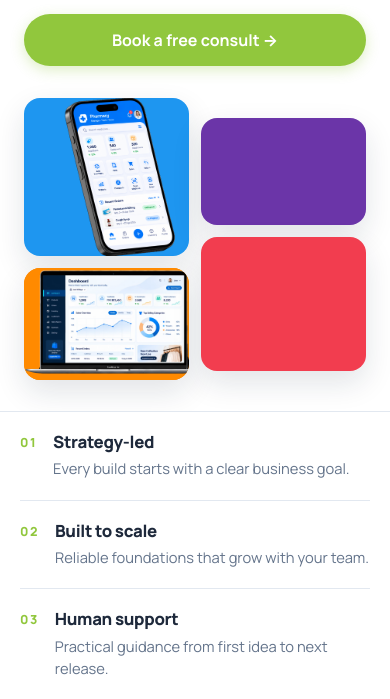
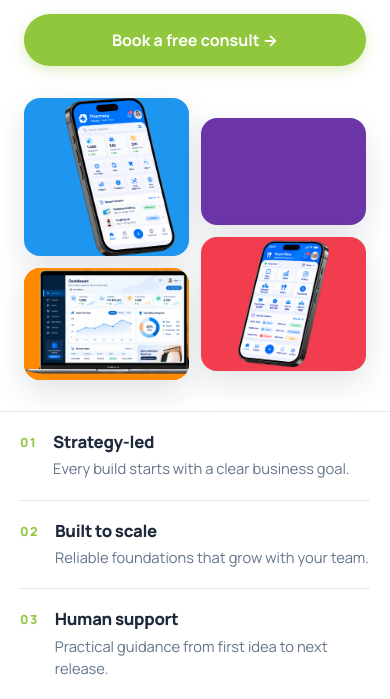
Before and after one commit to sheerazahmed3/factor-2-theme, a WordPress theme: template front-page.php in a window 390 px wide. Shown: the part 405-1104 px from the top of the page. Run offline with PHP 8.4 and a stand-in for WordPress, Linux system fonts and the light colour scheme; the site name, menu and one post (Sample post) are stand-ins, and other content is empty; some libraries are stand-ins or nearby versions.

Commit message:
Add phone image to red hero tile
- Add mockup-4.png (restaurant app phone, transparent background) to the red tile
- Show red tile image whole on the tile (object-fit: contain)

Co-Authored-By: Claude Sonnet 5.5 <noreply@anthropic.com>

```diff
--- a/front-page.php
+++ b/front-page.php
@@ -62,7 +62,9 @@ get_header();
 					</div>
 					<div class="hero__col hero__col--offset">
 						<figure class="hero__tile hero__tile--purple"></figure>
-						<figure class="hero__tile hero__tile--red"></figure>
+						<figure class="hero__tile hero__tile--red">
+							<img src="<?php echo esc_url( $hero_img . 'mockup-4.png' ); ?>" alt="<?php esc_attr_e( 'Restaurant management app on a phone', 'factor-2' ); ?>" width="792" height="645" decoding="async">
+						</figure>
 					</div>
 				</div>
 		</section>
--- a/style.css
+++ b/style.css
@@ -2202,7 +2202,9 @@ body.nav-is-open .site-header {
 }
 
 /* Phone image has transparent edges: show it whole on the coloured tile */
-.hero__tile--blue img {
+.hero__tile--blue img,
+.hero__tile--purple img,
+.hero__tile--red img {
   object-fit: contain;
 }
 
```
Also changed, not shown: assets/images/hero/mockup-4.png (added).
